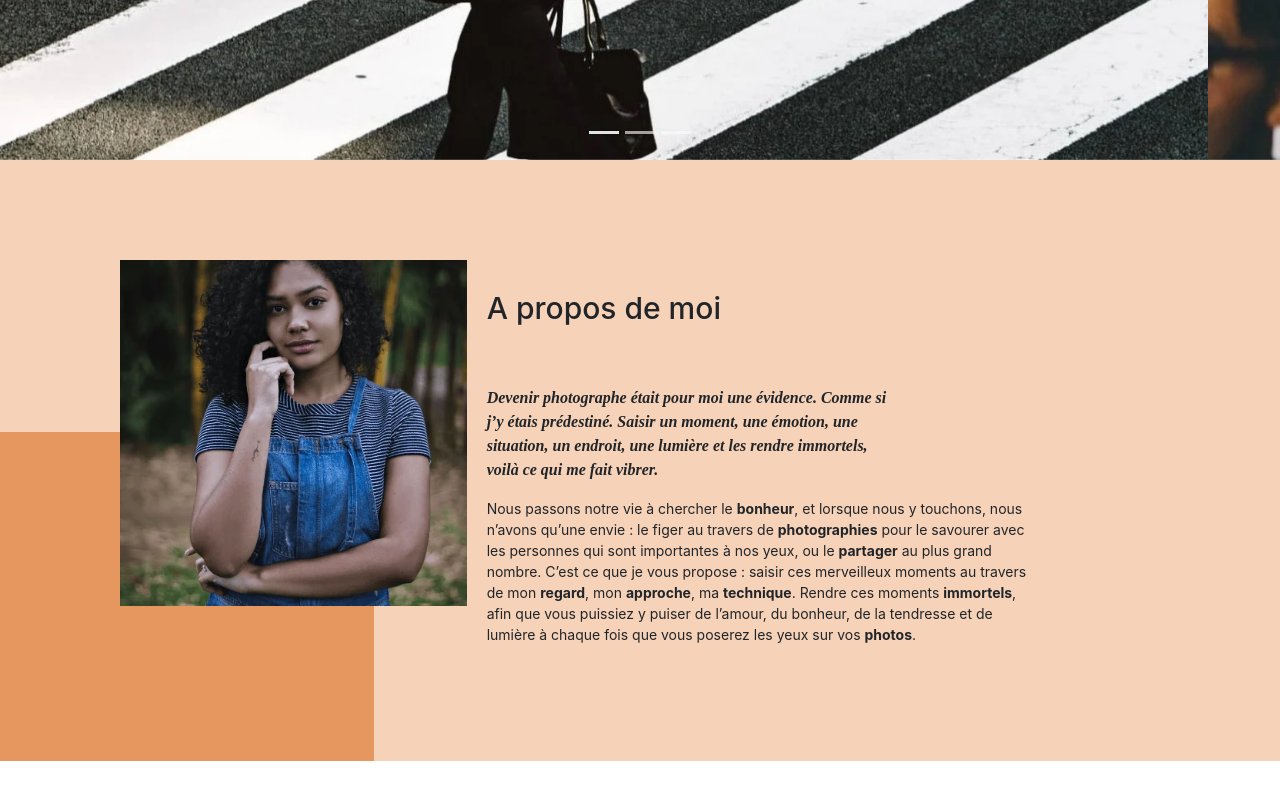
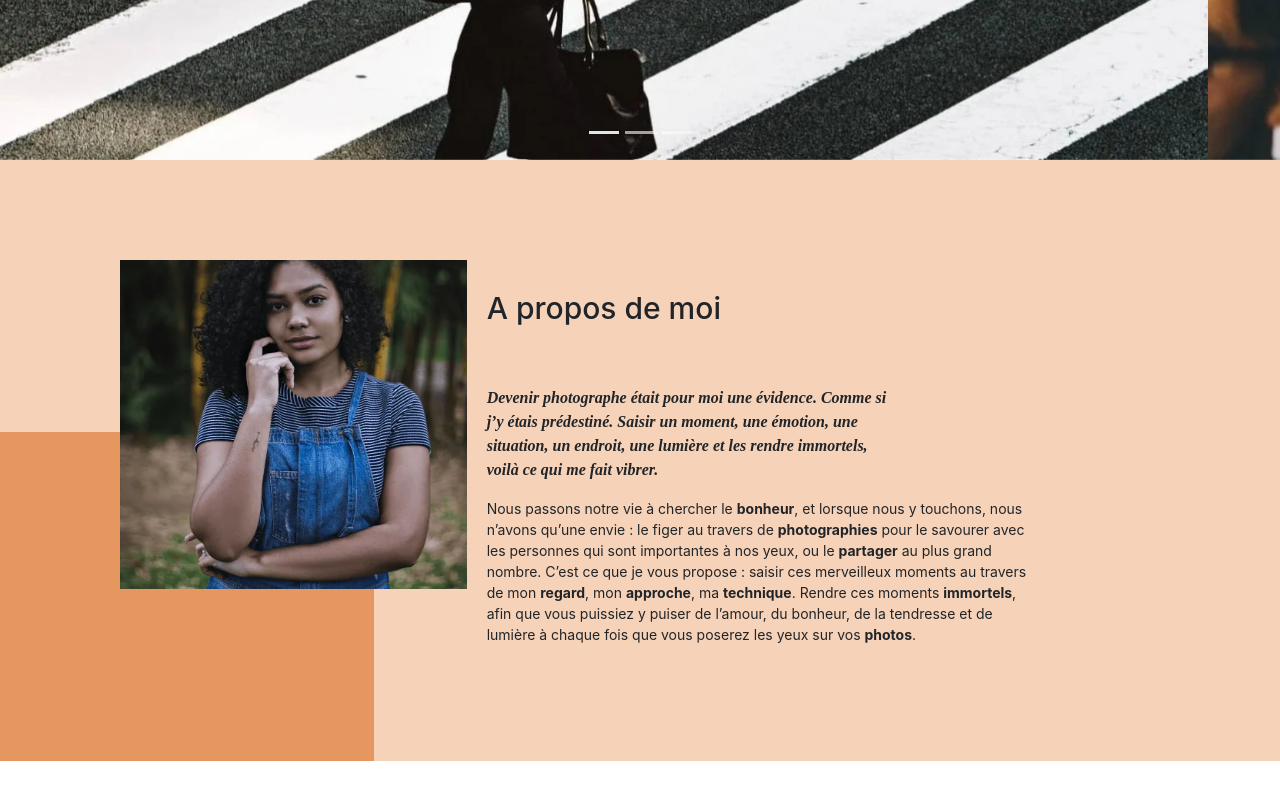
Before and after one commit to enold9/openclassrooms-projet-4, a plain HTML site: page index.html in a window 1280 px wide. Shown: the part 530-1336 px from the top of the page. Drawn offline with nearby package versions, Linux system fonts and the light colour scheme.

Commit message:
width and height ?

```diff
--- a/index.html
+++ b/index.html
@@ -59,7 +59,7 @@
 </header>
 <section id="about">
 	<div class="picture left">
-		<img src="./assets/images/small-nina.webp" alt="nina carducci">
+		<img src="./assets/images/small-nina.webp" width="374" height="329" alt="nina carducci">
 	</div>
 	<div id="about-me">
 		<h2 class="about-me__title">A propos de moi</h2>
```
